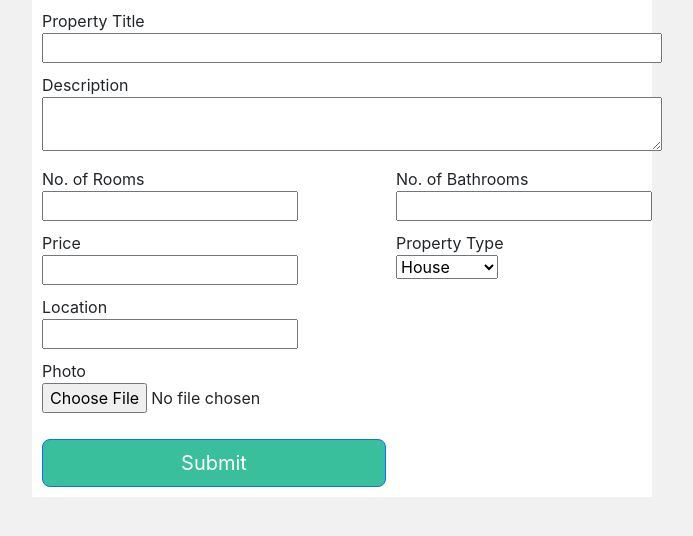
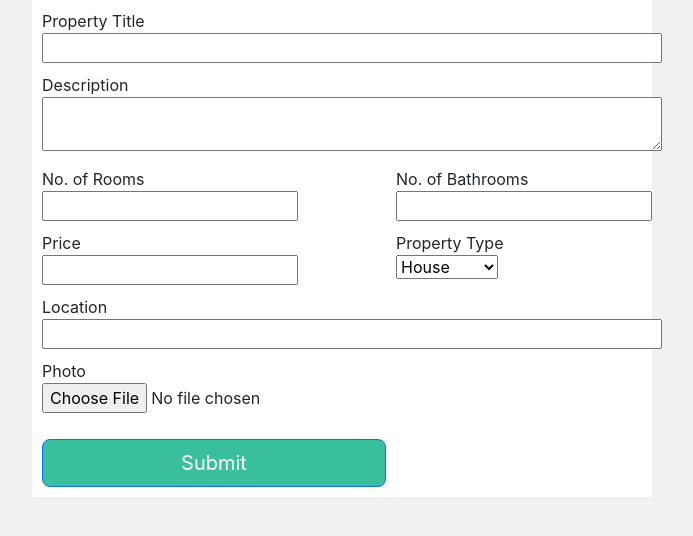
Before and after one commit to cstephenson882/info3180-project-1, a Flask app: page /properties/create in a window 1280 px wide. Shown: the part 125-661 px from the top of the page, without its empty margins (298-991 px from the left). Run offline with Flask 3, Linux system fonts and the light colour scheme; some libraries are stand-ins or nearby versions.

Commit message:
patch fixed location StringFiled to extend max width

```diff
--- a/app/templates/myform.html
+++ b/app/templates/myform.html
@@ -112,9 +112,9 @@
 
     </div>
 
-    <div class="test fr-1l">
+    <div class="test fr2">
         {{form.property_location.label}} <br>
-        {{form.property_location}}
+        {{form.property_location (class="width_")}}
     </div>
 
     <div class="test fr-1l">
```
